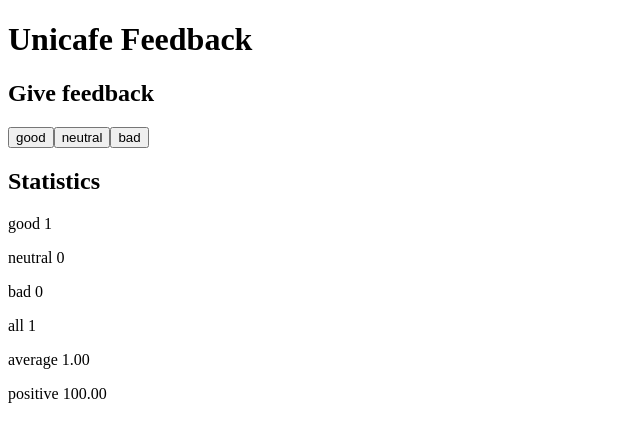
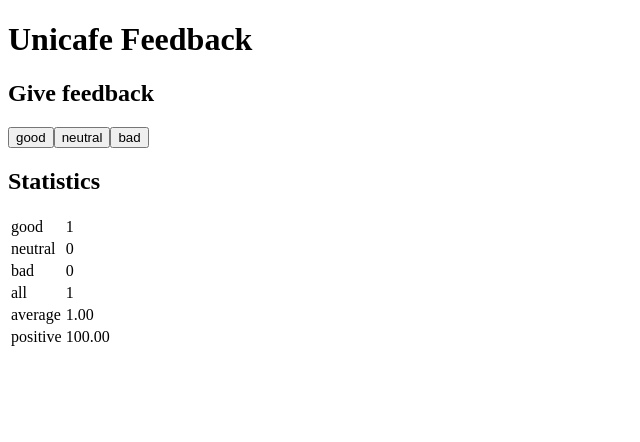
Before and after one commit to willson-alflen/full-stack-open-helsinki, a React (Vite) app in the folder part1/unicafe/: page / in a window 1280 px wide. Both pictures are taken after a click on the button "good". Shown: the top 442 px of the page, without its empty margins (0-640 px from the left). Built offline with nearby package versions, Linux system fonts and the light colour scheme.

Commit message:
complete exercise 1.11

```diff
--- a/part1/unicafe/src/components/StatisticLine/index.tsx
+++ b/part1/unicafe/src/components/StatisticLine/index.tsx
@@ -2,8 +2,9 @@ import React from 'react'
 
 export default function StatisticLine(props) {
   return (
-    <p>
-      {props.text} {props.value}
-    </p>
+    <tr>
+      <td>{props.text}</td>
+      <td>{props.value}</td>
+    </tr>
   )
 }
--- a/part1/unicafe/src/components/Statistics/index.tsx
+++ b/part1/unicafe/src/components/Statistics/index.tsx
@@ -6,14 +6,16 @@ export default function Statistics(props) {
     <section>
       <h2>Statistics</h2>
       {props.all ? (
-        <>
+        <table>
+          <tbody>
             <StatisticLine text="good" value={props.good} />
             <StatisticLine text="neutral" value={props.neutral} />
             <StatisticLine text="bad" value={props.bad} />
             <StatisticLine text="all" value={props.all} />
             <StatisticLine text="average" value={props.average} />
             <StatisticLine text="positive" value={props.positive} />
-        </>
+          </tbody>
+        </table>
       ) : (
         <p>No feedback given</p>
       )}
```
Lines whose indentation alone changed are shown as unchanged.
